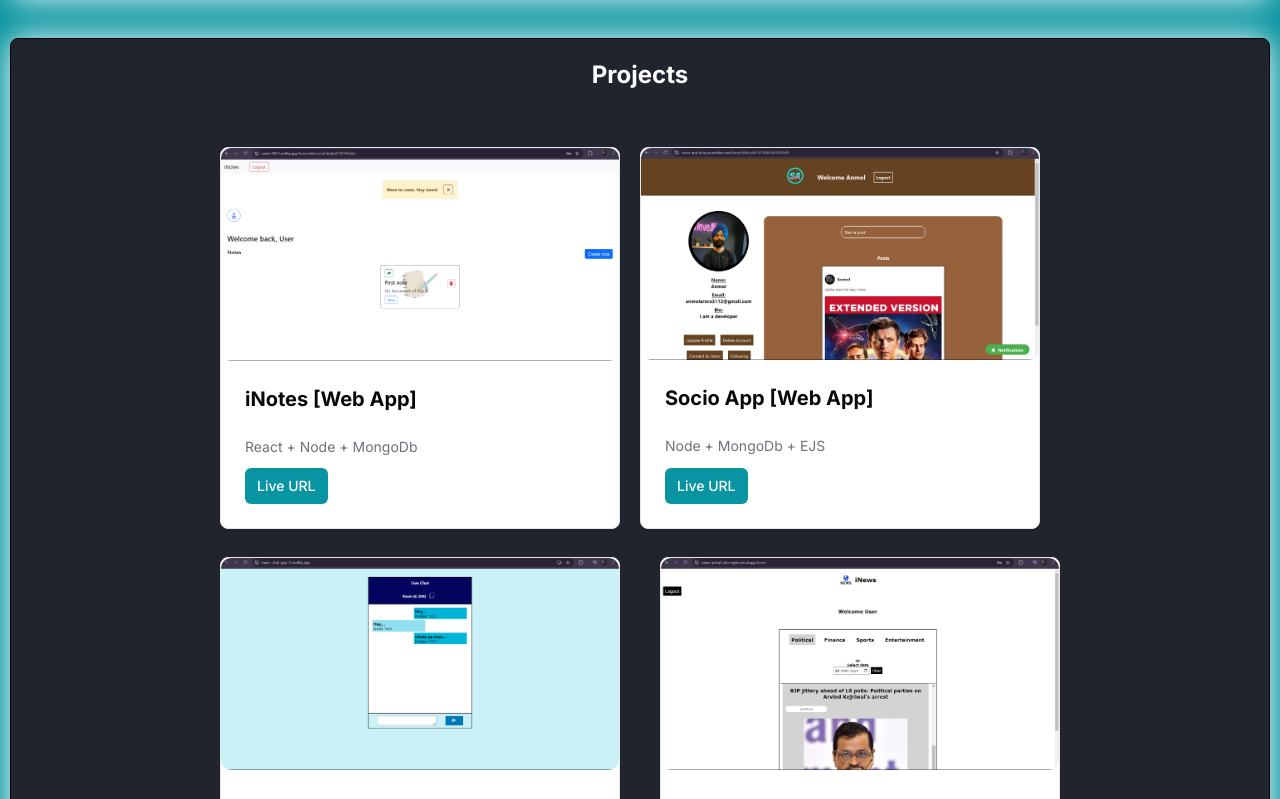
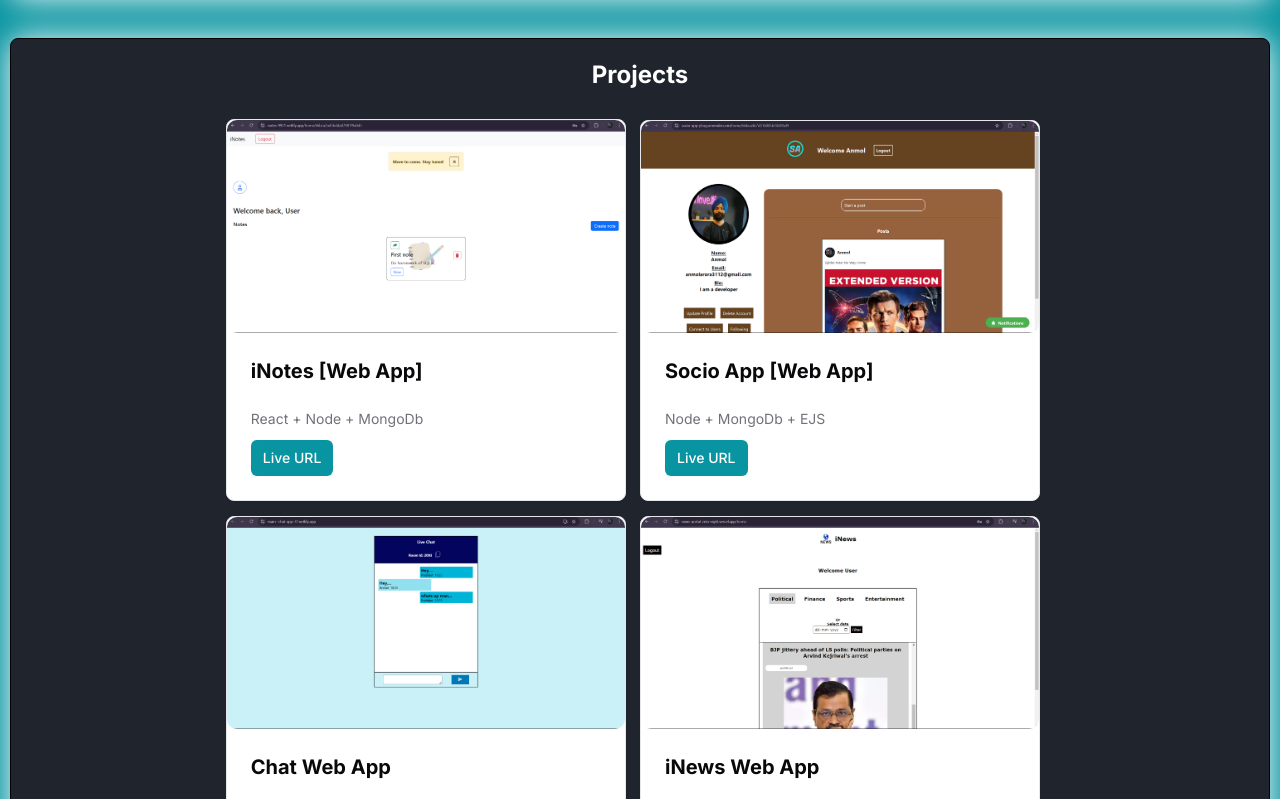
Before and after one commit to prabhjot-arora31/portfolio31, a Next.js app: page / in a window 1280 px wide. Shown: the part 1041-1840 px from the top of the page. Built offline with nearby package versions, Linux system fonts and the light colour scheme; some icons are missing.

Commit message:
fixing projects loo

```diff
--- a/src/components/Projects.tsx
+++ b/src/components/Projects.tsx
@@ -34,10 +34,10 @@ const Projects = () => {
   return (
     <div>
     <h1 className="font-bold text-2xl mb-7 text-center">Projects</h1>
-        <div className='flex justify-center space-x-10   flex-wrap items-center space-y-7'>
+        <div className='flex justify-center    flex-wrap items-center'>
             {
                 projects.map((ele,id)=>{
-                    return <Card style={{maxWidth:'400px',position:'relative' , top:`${id == 0 ? '14px' : 0}` , left:`${id != 0 ? '-20px' : 0}` }} key={id}>
+                    return <Card style={{maxWidth:'400px',marginRight:"0.89rem" , marginBottom:'0.89rem' }} key={id}>
                         <Image alt='project image' src={require(`../${ele.img}`)} style={{overflow:'hidden',borderRadius:"10px"}}/>
                         <CardHeader className='font-bold text-xl'>{ele.title}</CardHeader>
                         <CardContent>
--- a/src/components/Skills.tsx
+++ b/src/components/Skills.tsx
@@ -36,7 +36,7 @@ const Skills = () => {
 },
 {title:'Flutter',
   icon:<i className="fa-brands fa-flutter"></i>,
-  desc:'I learned Flutter approximately 2 years ago. I have also done an internship in Flutter Development for 3 months.'
+  desc:'I learned Flutter approximately 2 years ago. I have also done an internship in Flutter Development for 2 months.'
 },
 {
   title:'Node',
```
